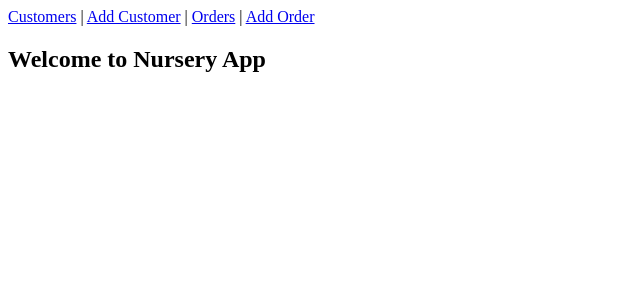
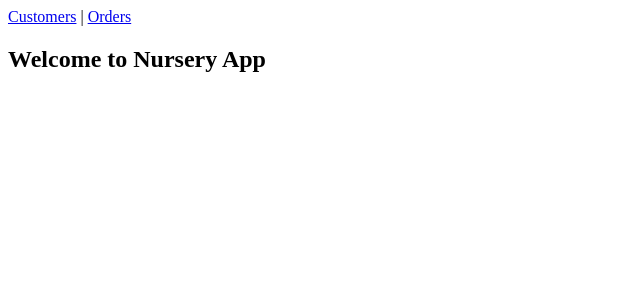
Before and after one commit to dvidos/prototypo, a React (Create React App) app in the folder nursery/frontend/: page / in a window 1280 px wide. Shown: the top 300 px of the page, without its empty margins (0-640 px from the left). Built offline with nearby package versions, Linux system fonts and the light colour scheme.

Commit message:
Create links now in respective entity list

```diff
--- a/nursery/frontend/src/App.tsx
+++ b/nursery/frontend/src/App.tsx
@@ -11,9 +11,7 @@ const App: React.FC = () => {
     <Router>
       <nav style={{ marginBottom: 20 }}>
         <Link to="/customers">Customers</Link> |{" "}
-        <Link to="/customers/new">Add Customer</Link> |{" "}
-        <Link to="/orders">Orders</Link> |{" "}
-        <Link to="/orders/new">Add Order</Link>
+        <Link to="/orders">Orders</Link>
       </nav>
       <Routes>
         <Route path="/customers" element={<CustomerList />} />
--- a/nursery/frontend/src/components/Customer/CustomerList.tsx
+++ b/nursery/frontend/src/components/Customer/CustomerList.tsx
@@ -44,6 +44,7 @@ const CustomerList: React.FC = () => {
   return (
     <div>
       <h2>Customers</h2>
+      <Link to="/customers/new">➕ Add Customer</Link>
       <ul>
         {customers.map((c: Customer) => (
           <li key={c.id}>
--- a/nursery/frontend/src/components/Order/OrderList.tsx
+++ b/nursery/frontend/src/components/Order/OrderList.tsx
@@ -43,6 +43,7 @@ const OrderList: React.FC = () => {
   return (
     <div>
       <h2>Orders</h2>
+      <Link to="/orders/new">➕ Add Order</Link>
       <table>
         <thead>
           <tr>
```
